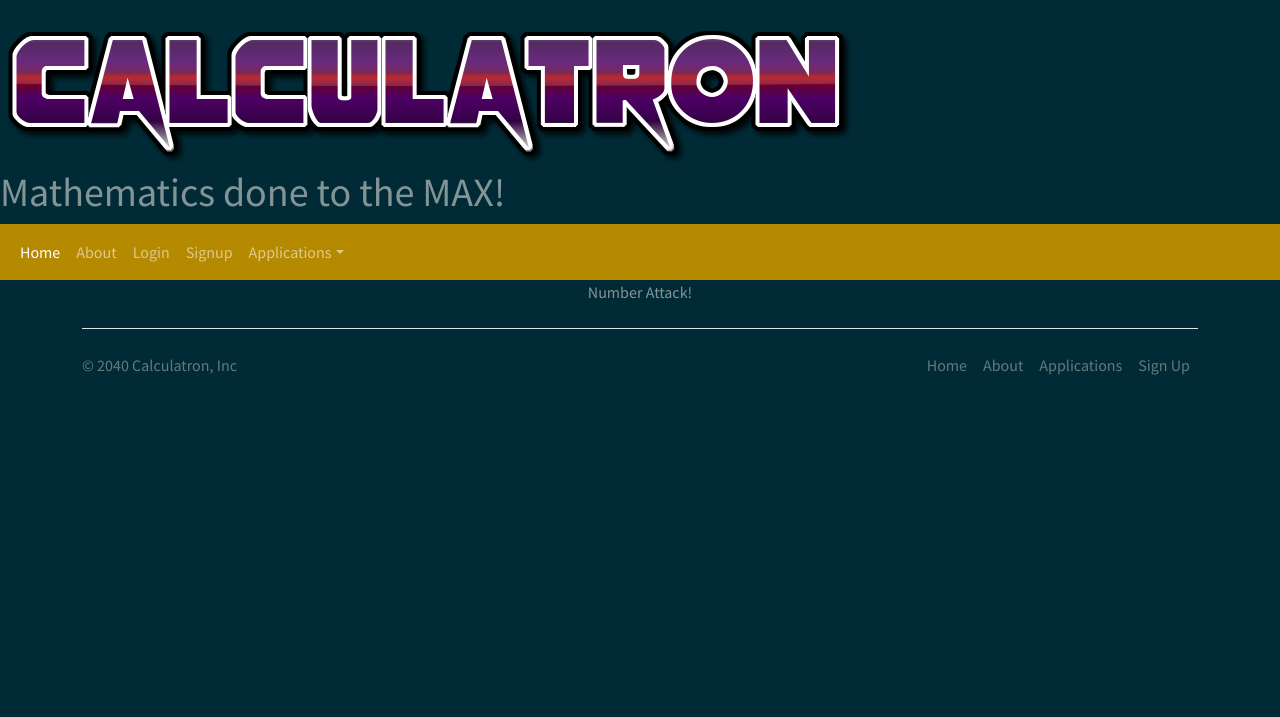
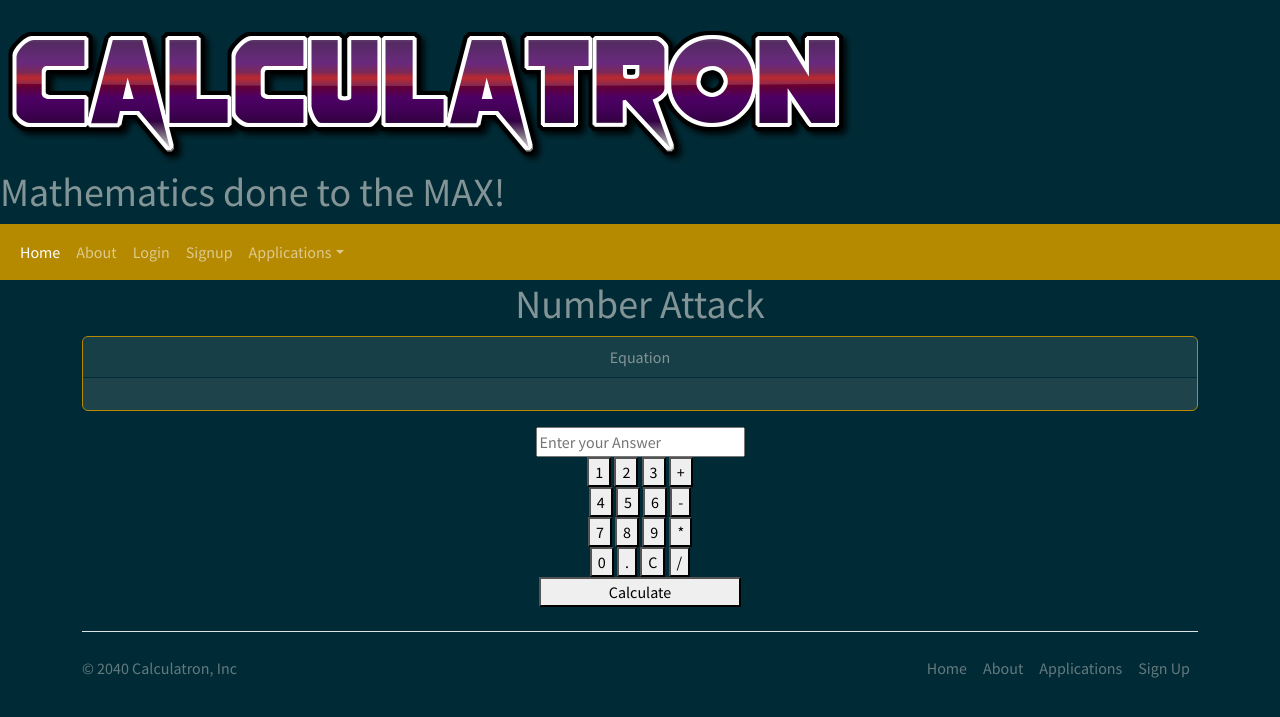
Before and after one commit to Jonesk6843/CTS285, a Flask app: page /randMathApp in a window 1280 px wide. Shown: the top 717 px of the page. Run offline with Flask 3, Linux system fonts and the light colour scheme; some libraries are stand-ins or nearby versions.

Commit message:
Integrated Calculator app
Update to Issue #8: I have successfully integrated a working calculator application into the Calculatron website

```diff
--- a/Flask Web App/website/auth.py
+++ b/Flask Web App/website/auth.py
@@ -2,30 +2,12 @@ from flask import Blueprint, render_template, request, flash
 
 auth = Blueprint('auth', __name__)
 
+# Login Page
 @auth.route('/login', methods=['GET', 'POST'])
 def login():
     return render_template("login.html")
 
-@auth.route('/about')
-def about():
-    return render_template("about.html")
-
-@auth.route('/applications')
-def applications():
-    return render_template("applications.html")
-
-@auth.route('/calculatorApp')
-def calulatorapp():
-    return render_template("calculatorApp.html")
-
-@auth.route('/randMathApp')
-def randMathApp():
-    return render_template("randMathApp.html")
-
-@auth.route('/memBankApp')
-def memBankApp():
-    return render_template("memBankApp.html")
-
+#SignUp page
 @auth.route('/signUp', methods=['GET', 'POST'])
 def sign_up():
     if request.method == 'POST':
@@ -51,3 +33,36 @@ def sign_up():
             # add user to database
             flash('Account created!', category='success')
     return render_template("signUp.html")
+
+# About Page
+@auth.route('/about')
+def about():
+    return render_template("about.html")
+
+# Applications
+@auth.route('/applications')
+def applications():
+    return render_template("applications.html")
+
+# Calculator Application
+@auth.route('/calculatorApp', methods=['GET', 'POST'])
+def calculator():
+    if request.method == 'POST':
+        # Handle calculation here
+        try:
+            expr = request.form['expression']
+            result = eval(expr)
+        except:
+            result = 'E E E'
+        return render_template('calculatorApp.html', result=result)
+    return render_template('calculatorApp.html')
+
+# Random Number Application
+@auth.route('/randMathApp')
+def randMathApp():
+    return render_template("randMathApp.html")
+
+# Memory Bank Application
+@auth.route('/memBankApp')
+def memBankApp():
+    return render_template("memBankApp.html")
--- a/Flask Web App/website/templates/randMathApp.html
+++ b/Flask Web App/website/templates/randMathApp.html
@@ -1,5 +1,45 @@
 {% extends "theme.html" %} {% block title %} Applications: Calculatron {% endblock %}
 
 {% block content %}
-<p>Number Attack!</p>
+<h1>Number Attack</h1>
+<div class="card border-primary mb-3" style="max-width: 20rem align-items-center;">
+    <div class="card-header">Equation</div>
+    <div class="card-body">
+
+    </div>
+</div>
+    <form method="POST" id="calculator-form">
+        <input type="text" name="expression" id="expression" placeholder="Enter your Answer" required>
+        <br>
+        <button type="button" class="calculator-button" onclick="appendToExpression('1')">1</button>
+        <button type="button" class="calculator-button" onclick="appendToExpression('2')">2</button>
+        <button type="button" class="calculator-button" onclick="appendToExpression('3')">3</button>
+        <button type="button" class="calculator-button" onclick="appendToExpression('+')">+</button>
+        <br>
+        <button type="button" class="calculator-button" onclick="appendToExpression('4')">4</button>
+        <button type="button" class="calculator-button" onclick="appendToExpression('5')">5</button>
+        <button type="button" class="calculator-button" onclick="appendToExpression('6')">6</button>
+        <button type="button" class="calculator-button" onclick="appendToExpression('-')">-</button>
+        <br>
+        <button type="button" class="calculator-button" onclick="appendToExpression('7')">7</button>
+        <button type="button" class="calculator-button" onclick="appendToExpression('8')">8</button>
+        <button type="button" class="calculator-button" onclick="appendToExpression('9')">9</button>
+        <button type="button" class="calculator-button" onclick="appendToExpression('*')">*</button>
+        <br>
+        <button type="button" class="calculator-button" onclick="appendToExpression('0')">0</button>
+        <button type="button" class="calculator-button" onclick="appendToExpression('.')">.</button>
+        <button type="button" class="calculator-button" onclick="clearExpression()">C</button>
+        <button type="button" class="calculator-button" onclick="appendToExpression('/')">/</button>
+        <br>
+        <button type="submit" class="calculator-button" style="width: 202px;">Calculate</button>
+    </form>
+    <script>
+        function appendToExpression(value) {
+            document.getElementById('expression').value += value;
+        }
+
+        function clearExpression() {
+            document.getElementById('expression').value = '';
+        }
+    </script>
 {% endblock %}
```
Also changed, not shown: Flask Web App/website/templates/calculatorApp.html (+42 -1 lines).
